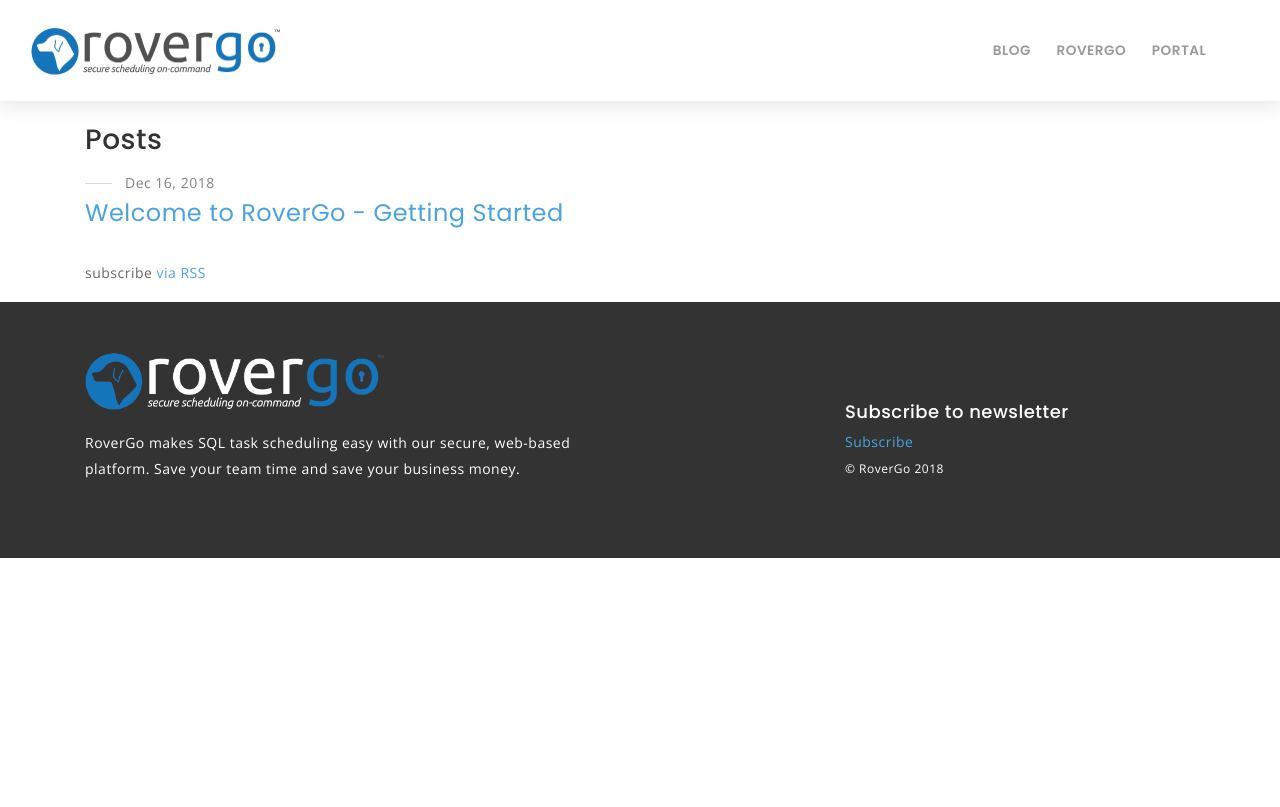
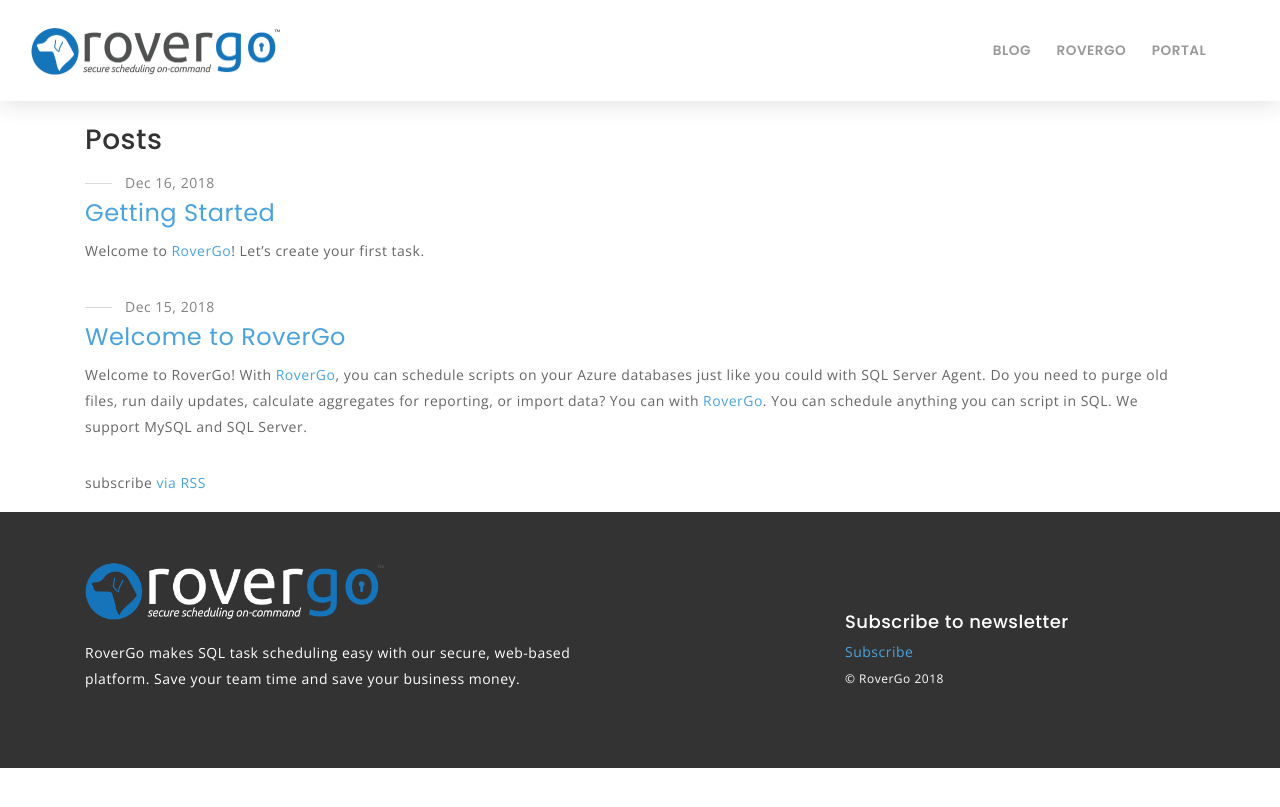
Before and after one commit to RoverGo/rovergo.github.io, a Jekyll site: the page built from index.md, in a window 1280 px wide. Shown: the top 807 px of the page. Built offline with Jekyll 4.4.1, drawn with Linux system fonts in a browser that asks for light colours.

Commit message:
added welcome post

```diff
--- a/_config.yml
+++ b/_config.yml
@@ -21,6 +21,8 @@ baseurl: "" # the subpath of your site, e.g. /blog
 url: "" # the base hostname & protocol for your site, e.g. http://example.com
 twitter_username: RoverGoSupport
 # github_username:  jekyll
+
+show_excerpts: true
 
 permalink: /:title
 
--- /dev/null
+++ b/_posts/2018-12-15-welcome-to-rovergo.md
@@ -0,0 +1,12 @@
+---
+layout: post
+title:  "Welcome to RoverGo"
+date:   2018-12-15
+categories: [rovergo, "getting started"]
+---
+
+Welcome to RoverGo! With [RoverGo](https://rovergo.io/), you can schedule scripts on your Azure databases just like you could with SQL Server Agent. Do you need to purge old files, run daily updates, calculate aggregates for reporting, or import data? You can with [RoverGo](https://rovergo.io/). You can schedule anything you can script in SQL. We support MySQL and SQL Server.
+
+Not using Azure databases? You can still use [RoverGo](https://rovergo.io/) to schedule your tasks in a centralized portal for all of your database servers.
+
+Next, [let's get started with your first task](/getting-started).
```
Also changed, not shown: _posts/2018-12-16-getting-started.md (+2 -2 lines).
